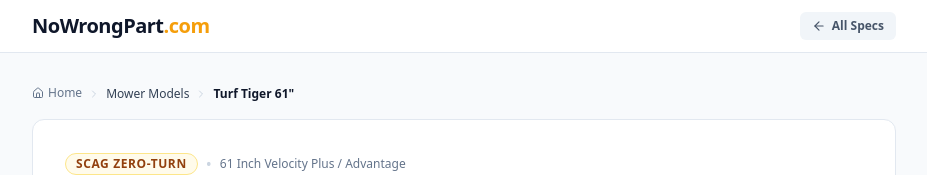
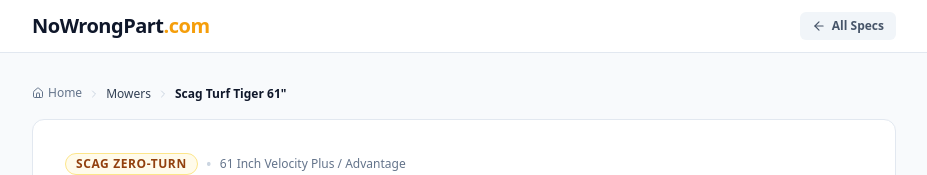
Before and after one commit to waylonahosfg-prog/Nowrongpart, a Next.js app: page /mowers/scag-turf-tiger-61 in a window 1280 px wide. Shown: the top 175 px of the page, without its empty margins (176-1103 px from the left). Built offline with nearby package versions, Linux system fonts and the light colour scheme.

Commit message:
Update page.tsx

```diff
--- a/src/app/mowers/[slug]/page.tsx
+++ b/src/app/mowers/[slug]/page.tsx
@@ -155,20 +155,20 @@ export default async function MowerModelPage({
       <main className="max-w-4xl mx-auto px-4 py-6 sm:py-8 flex-1 w-full">
         {/* Visible Breadcrumbs */}
         <nav aria-label="Breadcrumb" className="mb-4">
-          <ol className="flex items-center gap-1.5 text-xs text-slate-500">
-            <li>
+          <ol className="flex items-center gap-1.5 text-xs text-slate-500 overflow-x-auto no-scrollbar">
+            <li className="shrink-0">
               <Link href="/" className="hover:text-slate-900 inline-flex items-center gap-1">
                 <Home className="h-3 w-3" />
                 <span>Home</span>
               </Link>
             </li>
             <ChevronRight className="h-3 w-3 text-slate-300 shrink-0" />
-            <li>
-              <span className="font-medium text-slate-700">Mower Models</span>
+            <li className="shrink-0">
+              <span className="font-medium text-slate-700">Mowers</span>
             </li>
             <ChevronRight className="h-3 w-3 text-slate-300 shrink-0" />
-            <li>
-              <span className="font-semibold text-slate-900 truncate">{model.modelName}</span>
+            <li className="shrink-0">
+              <span className="font-semibold text-slate-900">{model.brand} {model.modelName}</span>
             </li>
           </ol>
         </nav>
```
